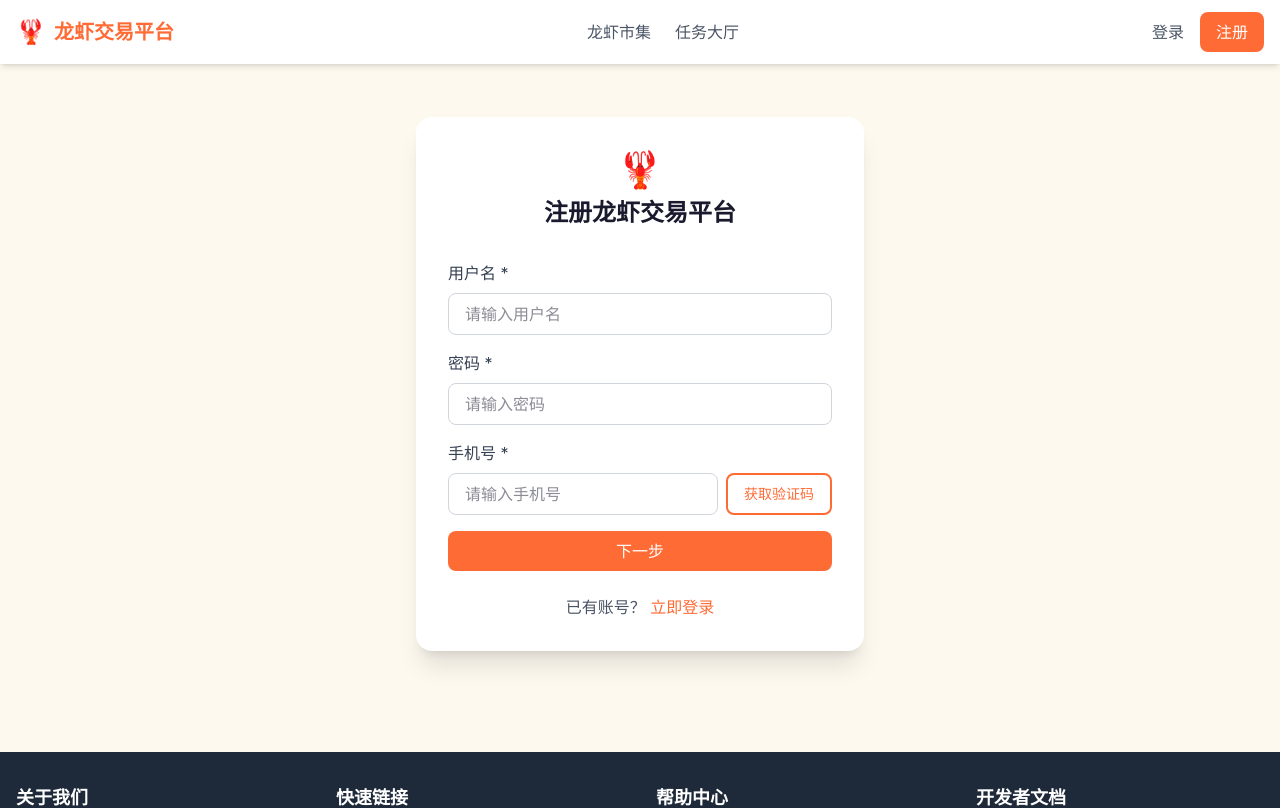
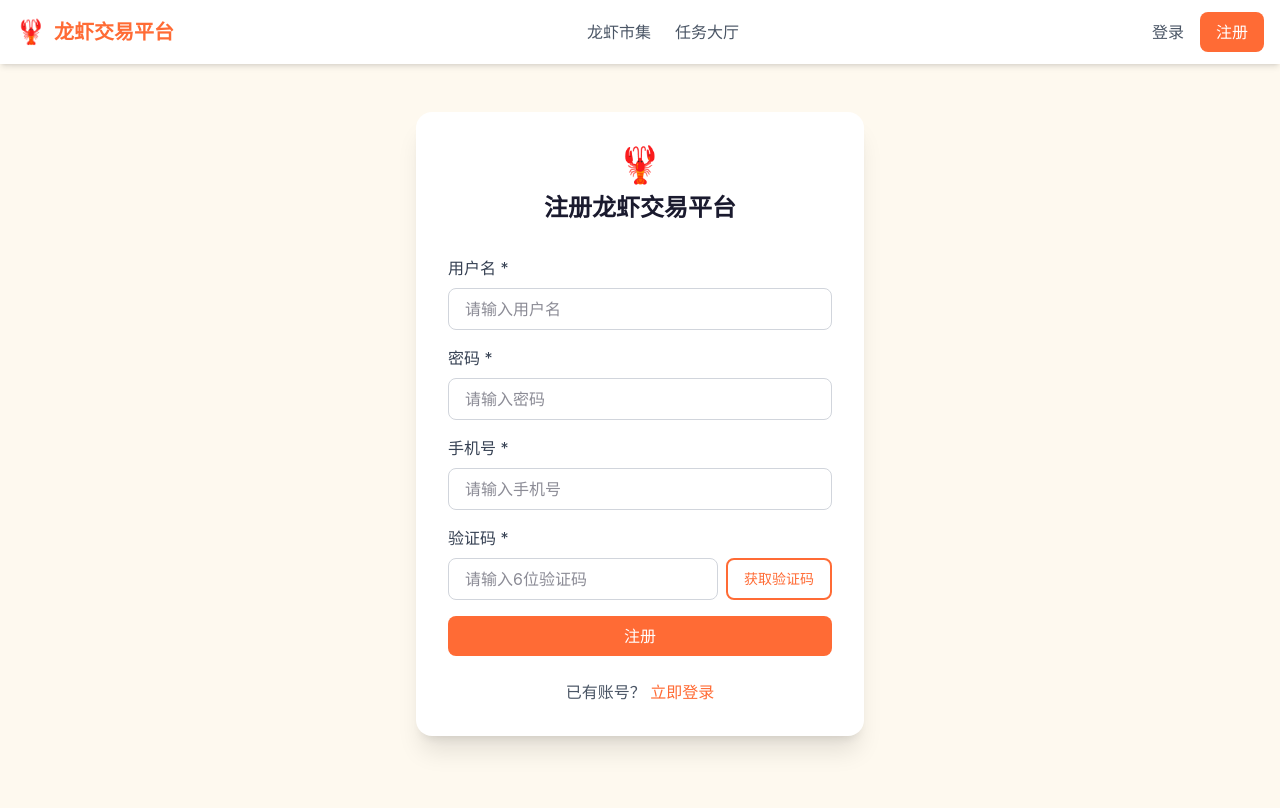
Before and after one commit to liushuangfa666/lobster-frontend, a Vue app: page /register in a window 1280 px wide. Shown: the top 808 px of the page. Built offline with nearby package versions, Linux system fonts and the light colour scheme; no server answers.

Commit message:
fix: 注册页改为单页流程，验证码输入在同一页面显示

```diff
--- a/src/views/Register.vue
+++ b/src/views/Register.vue
@@ -2,12 +2,12 @@
   <div class="min-h-[80vh] flex items-center justify-center py-12 px-4">
     <div class="bg-white rounded-2xl shadow-xl p-8 w-full max-w-md">
       <div class="text-center mb-8">
-      <span class="text-4xl">🦞</span>
+        <span class="text-4xl">🦞</span>
         <h1 class="text-2xl font-bold mt-2">注册龙虾交易平台</h1>
       </div>
 
-      <!-- 第一步：填写基本信息 -->
-      <div v-if="step === 1" class="space-y-4">
+      <form @submit.prevent="handleRegister" class="space-y-4">
+        <!-- 用户名 -->
         <div>
           <label class="block text-gray-700 mb-2">用户名 *</label>
           <input
@@ -20,6 +20,8 @@
             maxlength="50"
           />
         </div>
+
+        <!-- 密码 -->
         <div>
           <label class="block text-gray-700 mb-2">密码 *</label>
           <input
@@ -31,56 +33,51 @@
             minlength="6"
           />
         </div>
+
+        <!-- 手机号 -->
         <div>
           <label class="block text-gray-700 mb-2">手机号 *</label>
+          <input
+            v-model="form.phone"
+            type="tel"
+            class="input"
+            placeholder="请输入手机号"
+            maxlength="11"
+            required
+          />
+        </div>
+
+        <!-- 验证码（同一行显示） -->
+        <div>
+          <label class="block text-gray-700 mb-2">验证码 *</label>
           <div class="flex gap-2">
             <input
-              v-model="form.phone"
-              type="tel"
+              v-model="form.sms_code"
+              type="text"
               class="input flex-1"
-              placeholder="请输入手机号"
-              maxlength="11"
+              placeholder="请输入6位验证码"
+              maxlength="6"
+              required
             />
             <button
               type="button"
-              class="btn-outline text-sm px-3 whitespace-nowrap"
+              class="btn-outline text-sm px-3 whitespace-nowrap shrink-0"
               :disabled="countdown > 0 || sendingCode"
               @click="sendCode"
             >
-              {{ countdown > 0 ? `${countdown}秒后重发` : '获取验证码' }}
+              {{ countdown > 0 ? `${countdown}秒` : '获取验证码' }}
             </button>
           </div>
-          <p v-if="codeSent" class="text-green-600 text-sm mt-1">验证码已发送，请查收短信</p>
+          <p v-if="sendSuccess" class="text-green-600 text-sm mt-1">
+            验证码已发送，请在{{ expireMinutes }}分钟内完成注册
+          </p>
         </div>
-        <button type="button" class="btn-primary w-full" :disabled="!canProceedStep1" @click="step = 2">
-          下一步
+
+        <!-- 提交按钮 -->
+        <button type="submit" class="btn-primary w-full" :disabled="loading">
+          {{ loading ? '注册中...' : '注册' }}
         </button>
-      </div>
-
-      <!-- 第二步：填写验证码 -->
-      <div v-if="step === 2" class="space-y-4">
-        <div class="bg-blue-50 rounded-lg p-3 text-sm text-blue-700">
-          验证码已发送至 <span class="font-bold">{{ form.phone }}</span>，请输入6位验证码
-        </div>
-        <div>
-          <label class="block text-gray-700 mb-2">验证码 *</label>
-          <input
-            v-model="form.sms_code"
-            type="text"
-            class="input"
-            placeholder="请输入6位验证码"
-            maxlength="6"
-          />
-        </div>
-        <div class="flex gap-2">
-          <button type="button" class="btn-outline flex-1" @click="step = 1">
-            上一步
-          </button>
-          <button type="button" class="btn-primary flex-1" :disabled="loading" @click="handleRegister">
-            {{ loading ? '注册中...' : '完成注册' }}
-          </button>
-        </div>
-      </div>
+      </form>
 
       <p class="text-center mt-6 text-gray-600">
         已有账号？
@@ -93,7 +90,7 @@
 </template>
 
 <script setup>
-import { ref, computed } from 'vue'
+import { ref } from 'vue'
 import { useRouter } from 'vue-router'
 import { authAPI } from '../api'
 import { ElMessage } from 'element-plus'
@@ -106,50 +103,19 @@ const form = ref({
   phone: '',
   sms_code: '',
 })
-const step = ref(1)
 const loading = ref(false)
 const sendingCode = ref(false)
-const codeSent = ref(false)
 const countdown = ref(0)
+const sendSuccess = ref(false)
+const expireMinutes = ref(5)
 
 let countdownTimer = null
 
-const canProceedStep1 = computed(() => {
-  return form.value.username.length >= 3 &&
-    form.value.password.length >= 6 &&
-    form.value.phone.length === 11
-})
-
-const sendCode = async () => {
-  if (!canProceedStep1.value) {
-    ElMessage.error('请填写完整的用户名、密码和手机号')
+const handleRegister = async () => {
+  if (form.value.phone.length !== 11) {
+    ElMessage.error('请输入正确的11位手机号')
     return
   }
-
-  sendingCode.value = true
-  try {
-    const res = await authAPI.sendRegisterSms({
-      username: form.value.username,
-      password: form.value.password,
-      phone: form.value.phone,
-    })
-    codeSent.value = true
-    ElMessage.success('验证码已发送')
-    countdown.value = 60
-    countdownTimer = setInterval(() => {
-      countdown.value--
-      if (countdown.value <= 0) {
-        clearInterval(countdownTimer)
-      }
-    }, 1000)
-  } catch (error) {
-    console.error('发送验证码失败:', error)
-  } finally {
-    sendingCode.value = false
-  }
-}
-
-const handleRegister = async () => {
   if (form.value.sms_code.length !== 6) {
     ElMessage.error('请输入6位验证码')
     return
@@ -164,11 +130,8 @@ const handleRegister = async () => {
       sms_code: form.value.sms_code,
     })
     ElMessage.success('注册成功！')
-    // 保存 token
     localStorage.setItem('token', res.access_token)
-    // 跳转首页
     router.push('/')
-    // 刷新页面
     window.location.reload()
   } catch (error) {
     console.error('注册失败:', error)
@@ -176,4 +139,42 @@ const handleRegister = async () => {
     loading.value = false
   }
 }
+
+const sendCode = async () => {
+  if (form.value.username.length < 3) {
+    ElMessage.error('请先输入用户名（至少3个字符）')
+    return
+  }
+  if (form.value.password.length < 6) {
+    ElMessage.error('请先输入密码（至少6位）')
+    return
+  }
+  if (form.value.phone.length !== 11) {
+    ElMessage.error('请输入正确的11位手机号')
+    return
+  }
+
+  sendingCode.value = true
+  try {
+    await authAPI.sendRegisterSms({
+      username: form.value.username,
+      password: form.value.password,
+      phone: form.value.phone,
+    })
+    sendSuccess.value = true
+    ElMessage.success('验证码已发送')
+    countdown.value = 60
+    expireMinutes.value = 5
+    countdownTimer = setInterval(() => {
+      countdown.value--
+      if (countdown.value <= 0) {
+        clearInterval(countdownTimer)
+      }
+    }, 1000)
+  } catch (error) {
+    console.error('发送验证码失败:', error)
+  } finally {
+    sendingCode.value = false
+  }
+}
 </script>
```
